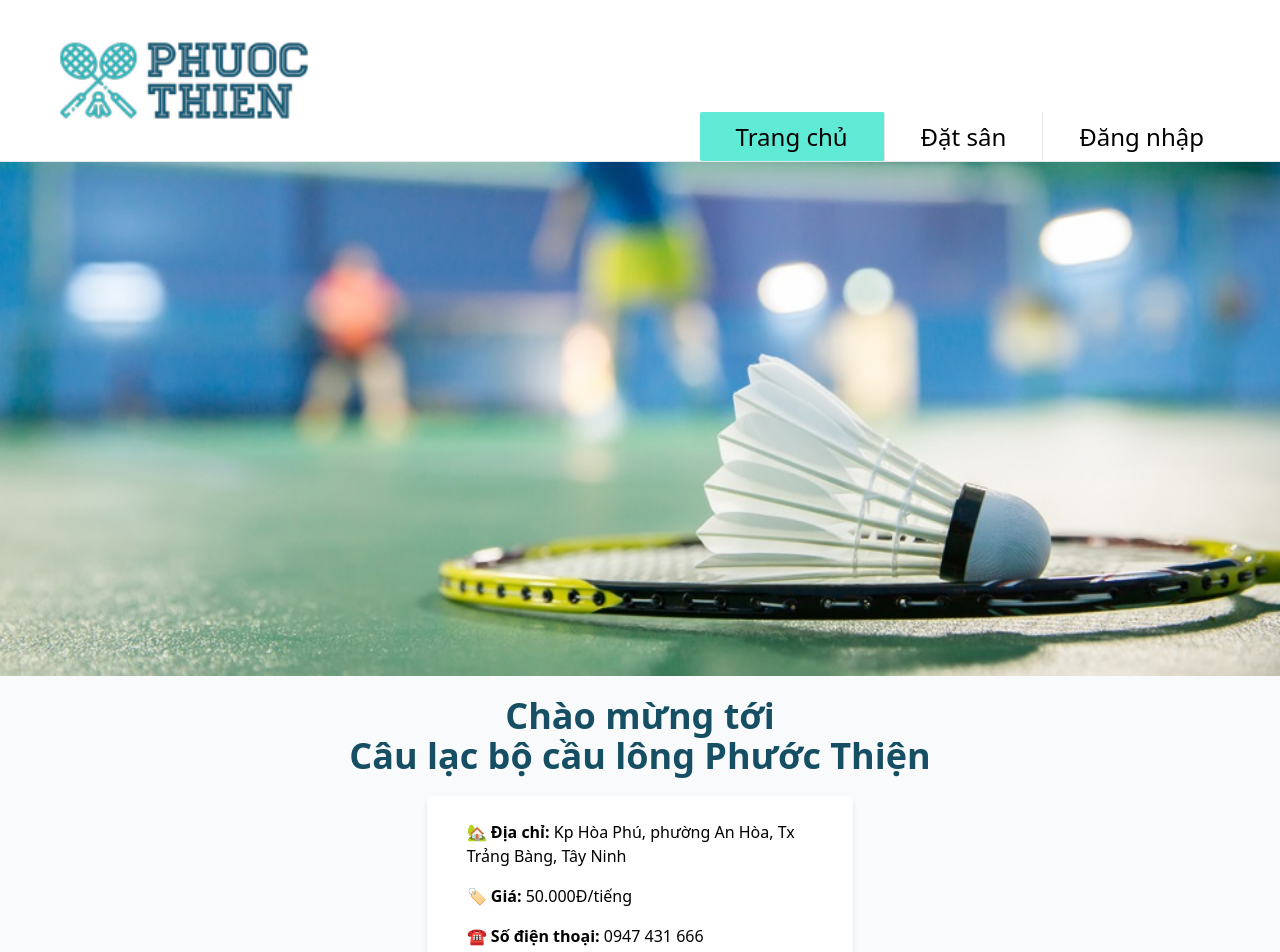
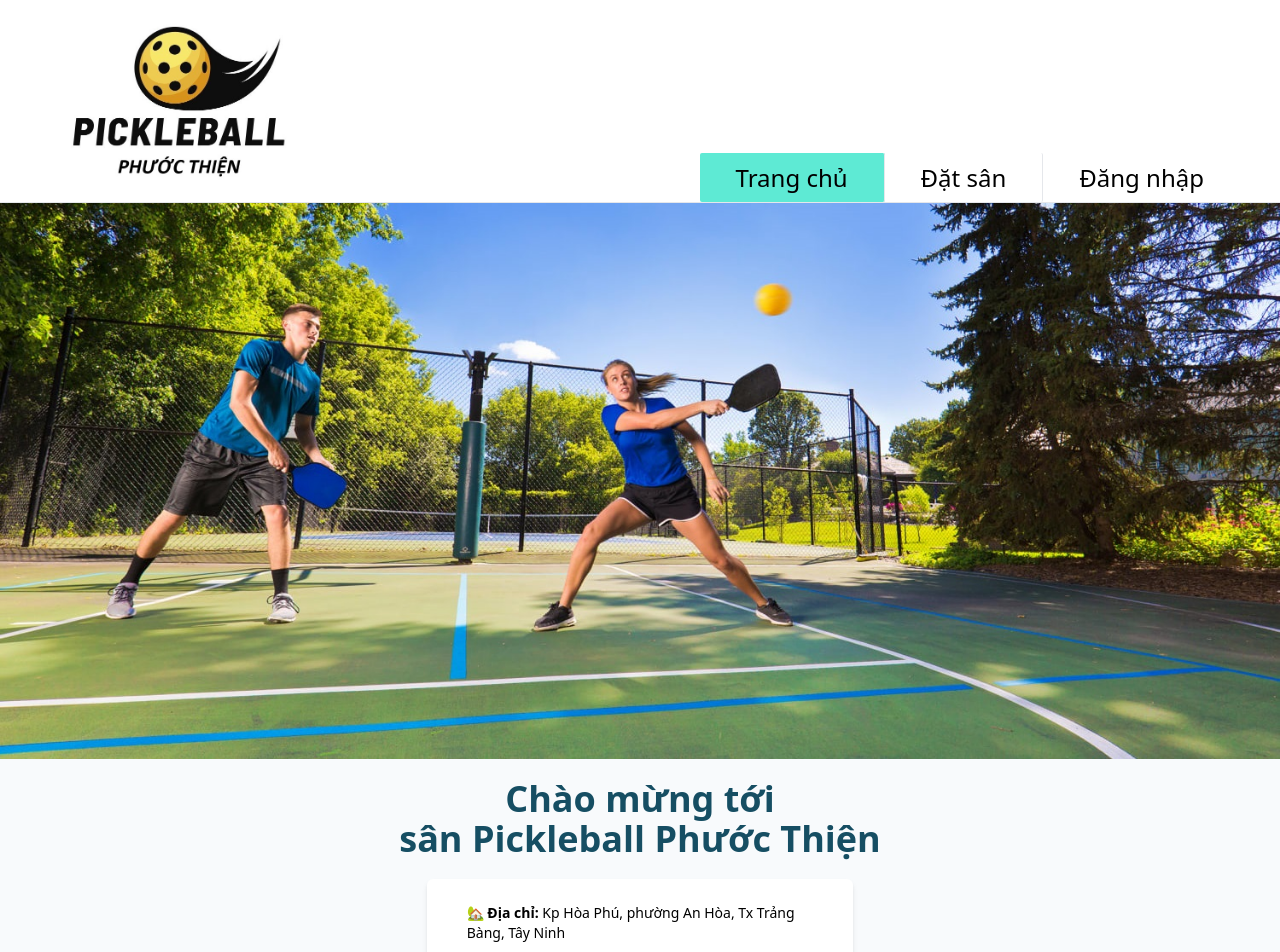
Before and after one commit to ashleycao12/badminton-booking, a Nuxt app: page / in a window 1280 px wide. Shown: the top 952 px of the page. Built offline with nearby package versions, Linux system fonts and the light colour scheme; no server answers.

Commit message:
change from badminton to pickleball

```diff
--- a/layouts/admin.vue
+++ b/layouts/admin.vue
@@ -3,7 +3,7 @@
     <header>
       <div class="flex flex-col md:flex-row items-center md:items-end md:px-10 py-2">
         <NuxtLink :to="localePath('/')">
-          <img class="w-72" src="/logo.jpg" alt="">
+          <img class="w-72" src="/pickleball-logo.jpg" alt="">
         </NuxtLink>
         <div class="grow flex justify-end">
           <nav class="">
--- a/layouts/default.vue
+++ b/layouts/default.vue
@@ -3,7 +3,7 @@
     <header>
       <div class="flex flex-col md:flex-row items-center md:items-end md:px-10 py-2">
         <NuxtLink :to="localePath('/')">
-          <img class="w-72" src="/logo.jpg" alt="">
+          <img class="w-72" src="/pickleball-logo.jpg" alt="">
         </NuxtLink>
         <div class="grow flex justify-end">
           <nav class="">
--- a/locales/vi-VN.json
+++ b/locales/vi-VN.json
@@ -1,6 +1,6 @@
 {
   "Welcome to": "Chào mừng tới",
-  "Phuoc Thien Badminton Club": "Câu lạc bộ cầu lông Phước Thiện",
+  "Phuoc Thien pickeball club": "sân Pickleball Phước Thiện",
   "home": "Trang chủ",
   "address": "Địa chỉ",
   "contact": "Liên lạc",
--- a/pages/index.vue
+++ b/pages/index.vue
@@ -1,13 +1,13 @@
 <template>
   <div class="pb-10">
     <div class="w-full">
-      <img class="w-full" src="/badminton.jpg" alt="badminton court">
+      <img class="w-full" src="/pickleball.jpg" alt="badminton court">
     </div>
     <div class=" w-full text-center py-5 text-xl md:text-4xl font-bold text-cyan-900">
       <h2>{{ $t('Welcome to') }}</h2>
-      <h2>{{ $t('Phuoc Thien Badminton Club') }}</h2>
+      <h2>{{ $t('Phuoc Thien pickeball club') }}</h2>
     </div>
-    <div class="bg-white w-5/6 lg:w-1/3 md:px-10 mx-auto rounded-md py-4 px-8 shadow-md">
+    <div class="bg-white w-5/6 lg:w-1/3 md:px-10 mx-auto rounded-md py-4 px-8 shadow-md text-sm">
       <p class="py-2">
         🏡
         <span class="font-semibold">{{ $t('address') }}:</span>
@@ -16,11 +16,11 @@
       <p class="py-2">
         🏷️
         <span class="font-semibold">{{ $t('price') }}:</span>
-        50.000Đ/{{ $t('hour') }}
+        Chỉ còn 100.000Đ/{{ $t('hour') }}
       </p>
       <p class="py-2">
         ☎️
-        <span class="font-semibold">{{ $t('phone number') }}:</span>
+        <span class="font-semibold">{{ $t('phone number') }}:</span>ogo
         0947 431 666
       </p>
     </div>
```
Also changed, not shown: public/pickleball-logo.jpg (added), public/pickleball.jpg (added).
